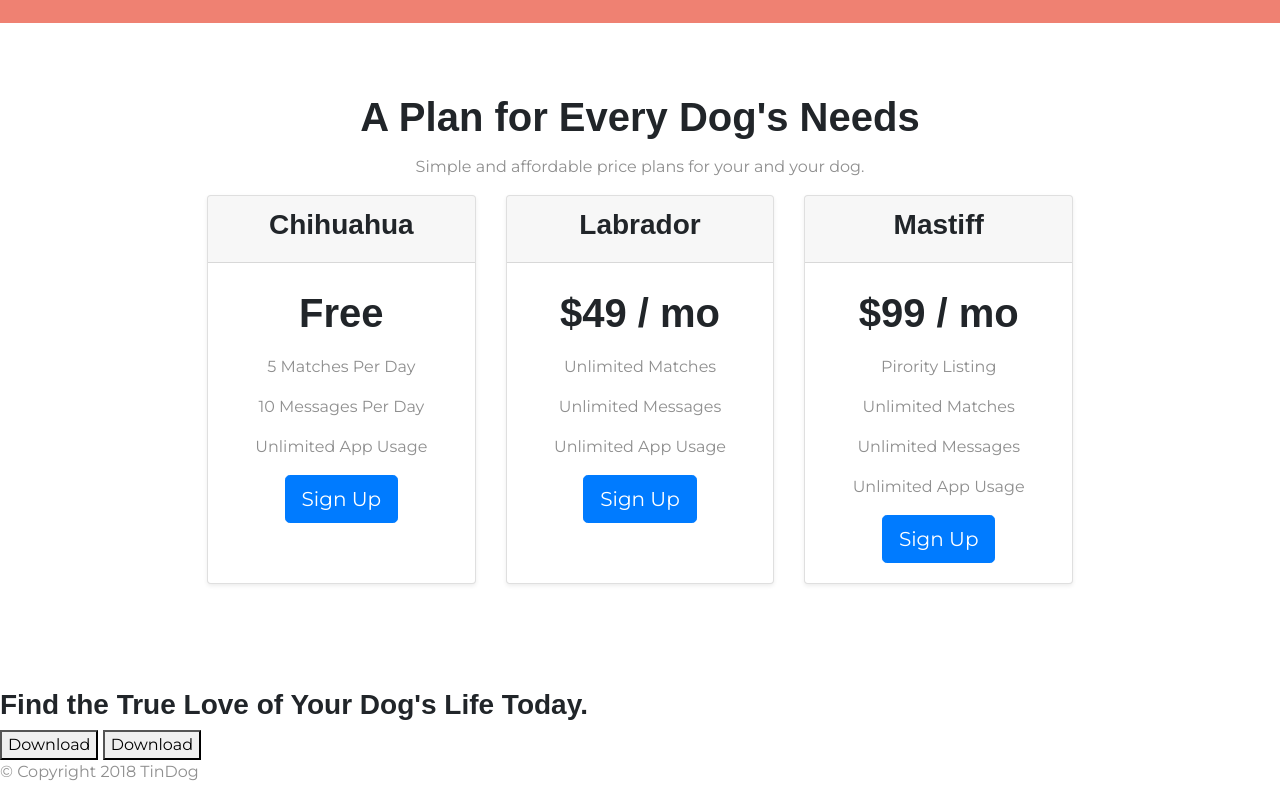
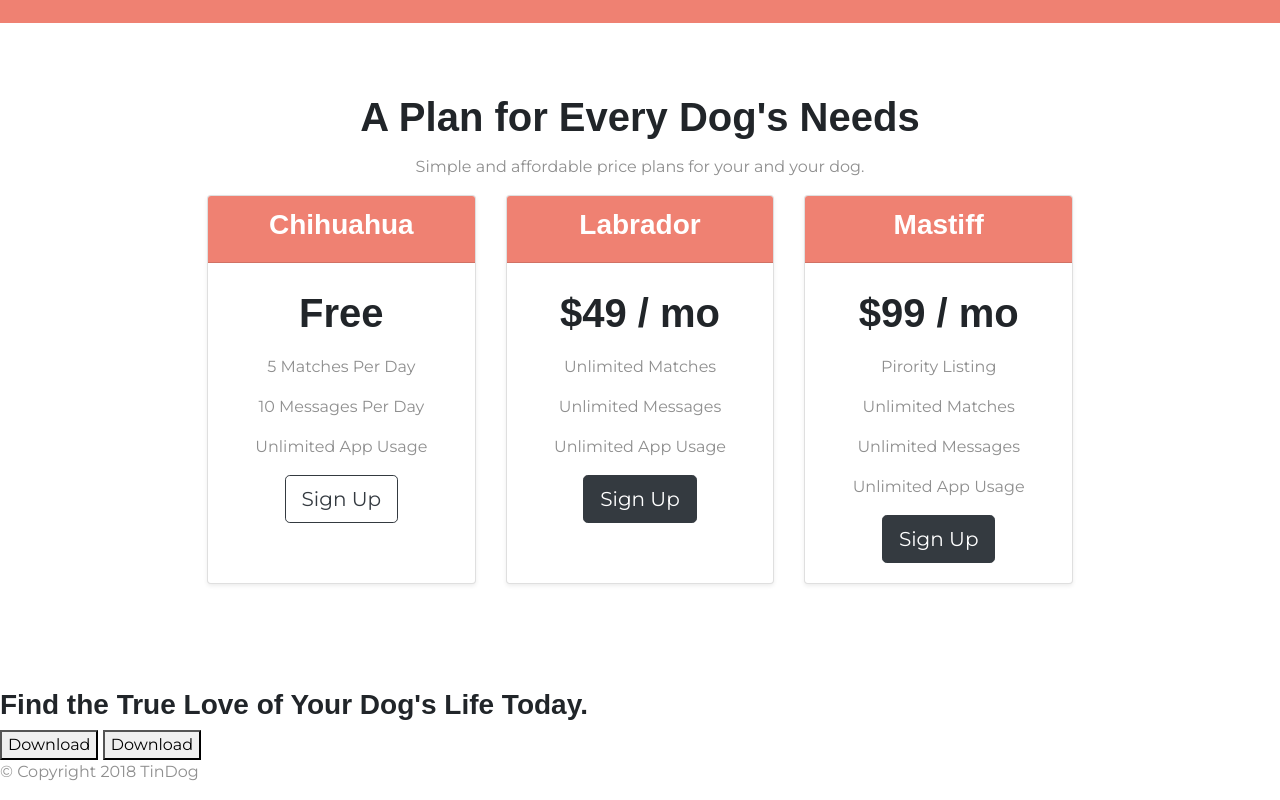
Before and after one commit to DusanInclement/tinderDog, a plain HTML site: page index.html in a window 1280 px wide. Shown: the part 1784-2584 px from the top of the page. Drawn offline with nearby package versions, Linux system fonts and the light colour scheme.

Commit message:
buttons pricing change

```diff
--- a/css/styles.css
+++ b/css/styles.css
@@ -112,3 +112,7 @@ p{
   padding: 5% 15%;
   text-align: center;
 }
+.card-header{
+  background-color:  #ef8172;
+  color: #fff;
+}
--- a/index.html
+++ b/index.html
@@ -162,7 +162,7 @@
               <p>10 Messages Per Day</p>
               <p>Unlimited App Usage</p>
             </div>
-            <button class="btn btn-primary btn-lg" type="button">Sign Up</button>
+            <button class="btn btn-outline-dark btn-lg" type="button">Sign Up</button>
           </div>
         </div>
         <div class="card mb-4 shadow-sm">
@@ -178,7 +178,7 @@
               <p>Unlimited Messages</p>
               <p>Unlimited App Usage</p>
             </div>
-            <button class="btn btn-primary btn-lg" type="button">Sign Up</button>
+            <button class="btn btn-dark btn-lg" type="button">Sign Up</button>
           </div>
         </div>
         <div class="card mb-4 shadow-sm">
@@ -195,7 +195,7 @@
               <p>Unlimited Messages</p>
               <p>Unlimited App Usage</p>
             </div>
-            <button class="btn btn-primary btn-lg" type="button">Sign Up</button>
+            <button class="btn btn-dark btn-lg" type="button">Sign Up</button>
           </div>
         </div>
       </div>
```
